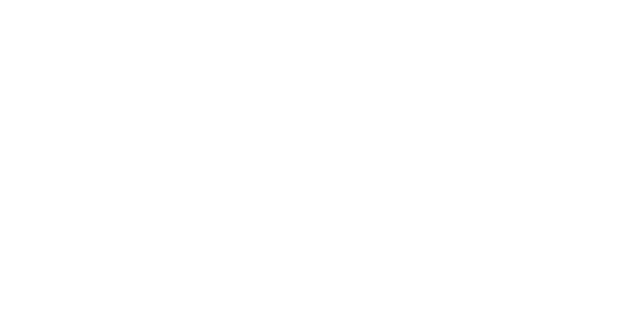
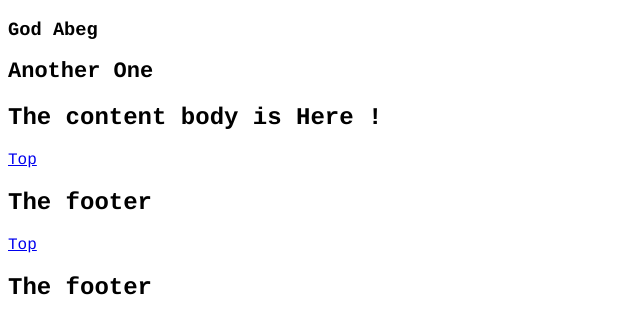
Before and after one commit to oyindamolaWbCode/ReactyJourney, a React (Create React App) app in the folder reacty/: page /footer in a window 1280 px wide. Shown: the top 334 px of the page, without its empty margins (0-640 px from the left). Built offline with nearby package versions, Linux system fonts and the light colour scheme.

Commit message:
solved react-router-dom install

```diff
--- a/reacty/package.json
+++ b/reacty/package.json
@@ -8,6 +8,7 @@
     "@testing-library/user-event": "^13.5.0",
     "react": "^18.2.0",
     "react-dom": "^18.2.0",
+    "react-router-dom": "^6.4.1",
     "react-scripts": "5.0.1",
     "web-vitals": "^2.1.4"
   },
--- a/reacty/src/App.js
+++ b/reacty/src/App.js
@@ -1,11 +1,23 @@
+import React from "react";
+import Header from "./components/Header";
+import Content from "./components/Content";
+import Footer from "./components/Footer";
+import { Route, Routes } from "react-router-dom";
 
-
-function App() {
+const App = () => {
   return (
-    <div className="App">
-
+    <div className="content">
+      <h3>God Abeg</h3>
+      <Header />
+      <Content />
+      <Footer />
+      <Routes>
+        <Route path="/header" element={<Header />} />
+        <Route path="/content" element={<Content />} />
+        <Route path="/footer" element={<Footer />} />
+      </Routes>
     </div>
   );
-}
+};
 
 export default App;
--- /dev/null
+++ b/reacty/src/components/Content.js
@@ -0,0 +1,9 @@
+const Content = () => {
+    return (
+        <div className="theContent">
+            <h2>The content body is Here !</h2>
+        </div>
+     );
+}
+
+export default Content;
--- /dev/null
+++ b/reacty/src/components/Footer.js
@@ -0,0 +1,14 @@
+import { Link } from "react-router-dom";
+
+const Footer = () => {
+    return (
+        <div className="footer-page">
+            <nav>
+                <Link to="/Header">Top</Link>
+                <h2>The footer</h2>
+            </nav>
+        </div>
+     );
+}
+
+export default Footer;
--- /dev/null
+++ b/reacty/src/components/Header.js
@@ -0,0 +1,7 @@
+const Header = () => {
+    return (
+        <h1>Another One</h1>
+     );
+}
+
+export default Header;
--- a/reacty/src/index.css
+++ b/reacty/src/index.css
@@ -0,0 +1,8 @@
+body{
+font-family: Courier, monospace;
+
+}
+
+h1{
+  font-size: 22px;
+}
--- a/reacty/src/index.js
+++ b/reacty/src/index.js
@@ -1,14 +1,16 @@
-import React from 'react';
-import ReactDOM from 'react-dom/client';
-import './index.css';
-import App from './App';
+import React from "react";
+import  ReactDOM  from "react-dom/client";
+import "./index.css";
+import App from "./App";
+import { BrowserRouter } from "react-router-dom";
 
-
-const root = ReactDOM.createRoot(document.getElementById('root'));
+const root = ReactDOM.createRoot(document.getElementById("root"));
 root.render(
-  <React.StrictMode>
-    <App />
-  </React.StrictMode>
+  <BrowserRouter>
+    <React.StrictMode>
+      <App />
+    </React.StrictMode>
+  </BrowserRouter>
 );
 
 // If you want to start measuring performance in your app, pass a function
```
Also changed, not shown: reacty/setupTests.js (renamed from reacty/src/setupTests.js), 1 other file (tests, documents, lock files or other folders).
